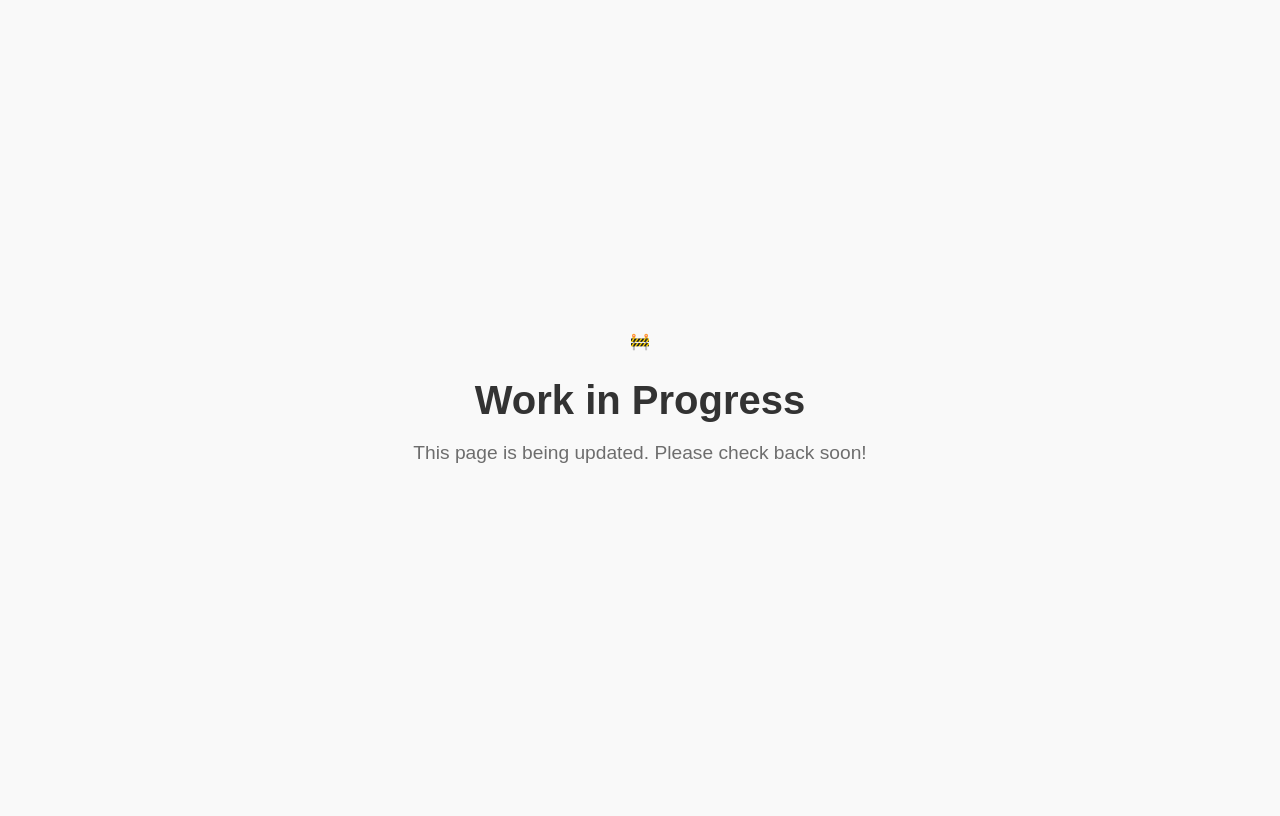
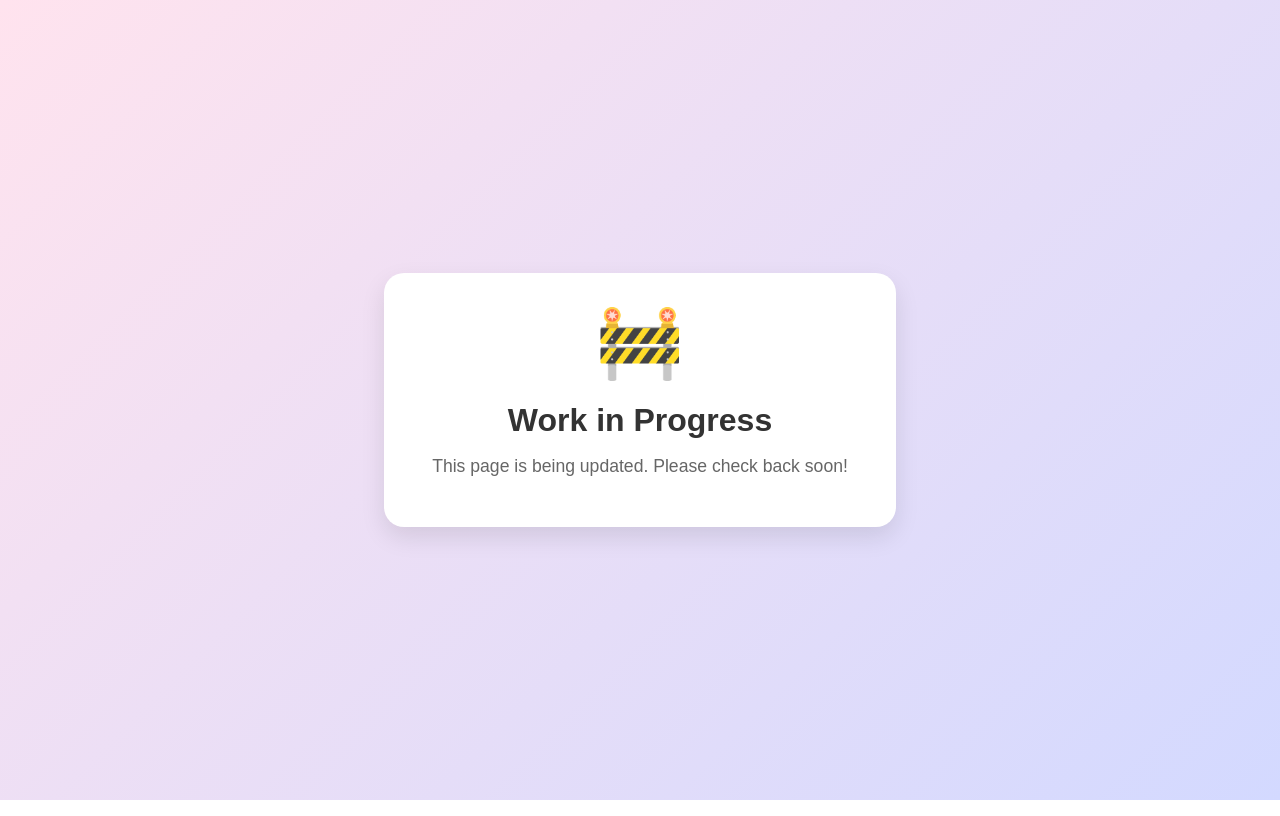
Before and after one commit to Rimaleen/crilarosa.github.io, a plain HTML site: page index.html in a window 1280 px wide. Drawn offline with Linux system fonts and the light colour scheme.

Commit message:
Update style.css

```diff
--- a/style.css
+++ b/style.css
@@ -1,22 +1,47 @@
+/* Sfondo soft e centratura perfetta */
 body {
-    font-family: Arial, sans-serif;
-    background-color: #f9f9f9;
+    font-family: "Quicksand", sans-serif;
+    background: linear-gradient(135deg, #ffe3ee, #d3d9ff);
     color: #333;
     height: 100vh;
+    margin: 0;
 
     display: flex;
-    flex-direction: column;
-    justify-content: center; /* centra verticalmente */
-    align-items: center;     /* centra orizzontalmente */
+    justify-content: center;
+    align-items: center;
     text-align: center;
 }
 
-h1 {
-    font-size: 2.5rem;
+/* Contenitore */
+.container {
+    padding: 2rem 3rem;
+    background: white;
+    border-radius: 20px;
+    box-shadow: 0 10px 25px rgba(0,0,0,0.1);
+}
+
+/* Icona animata */
+.icon {
+    font-size: 4rem;
+    animation: pulse 1.5s infinite ease-in-out;
     margin-bottom: 1rem;
 }
 
+/* Titolo */
+h1 {
+    font-size: 2rem;
+    margin-bottom: 0.5rem;
+}
+
+/* Testo */
 p {
-    font-size: 1.2rem;
-    opacity: 0.7;
+    font-size: 1.1rem;
+    opacity: 0.75;
 }
+
+/* Animazione morbida */
+@keyframes pulse {
+    0% { transform: scale(1); opacity: 1; }
+    50% { transform: scale(1.15); opacity: 0.8; }
+    100% { transform: scale(1); opacity: 1; }
+}
```
